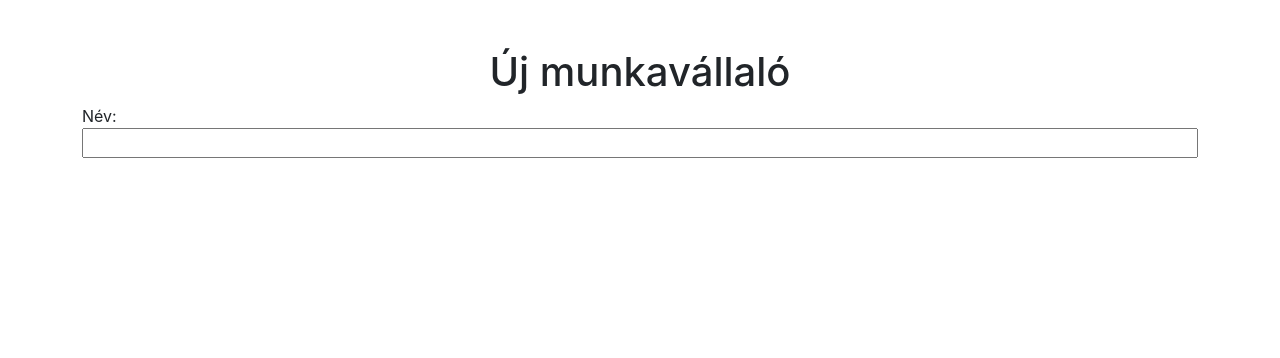
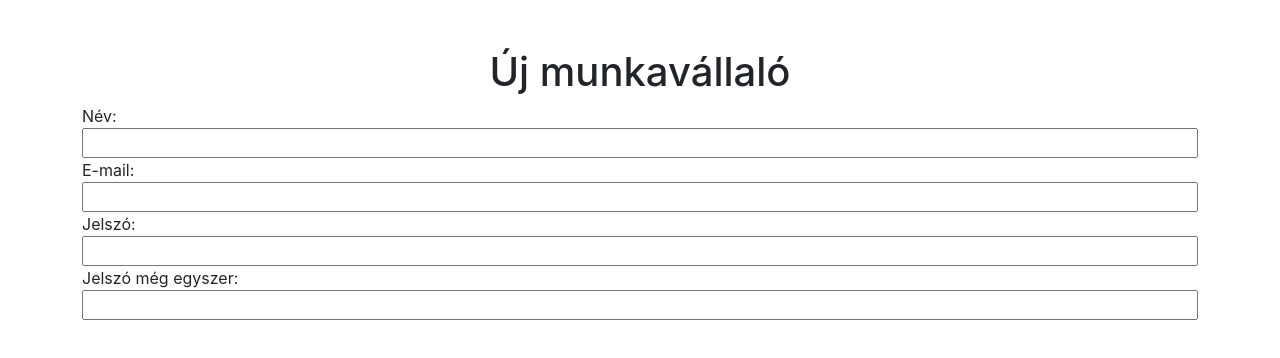
Before and after one commit to flowacademyhu/iota-munkalap, a React (Create React App) app in the folder frontend/: page / in a window 1280 px wide. Shown: the top 358 px of the page. Built offline with nearby package versions, Linux system fonts and the light colour scheme.

Commit message:
See all input field

```diff
--- a/frontend/src/SaveEmployee.js
+++ b/frontend/src/SaveEmployee.js
@@ -10,6 +10,9 @@ function SaveEmployee() {
       <Form>
         <h1 className='text-center'>Új munkavállaló</h1>
         <Input name='name' label='Név' type='text' />
+        <Input name='email' label='E-mail' type='email' />
+        <Input name='password' label='Jelszó' type='password' />
+        <Input name='confirmPassword' label='Jelszó még egyszer' type='password' />
       </Form>
     </Formik>
   )
```
